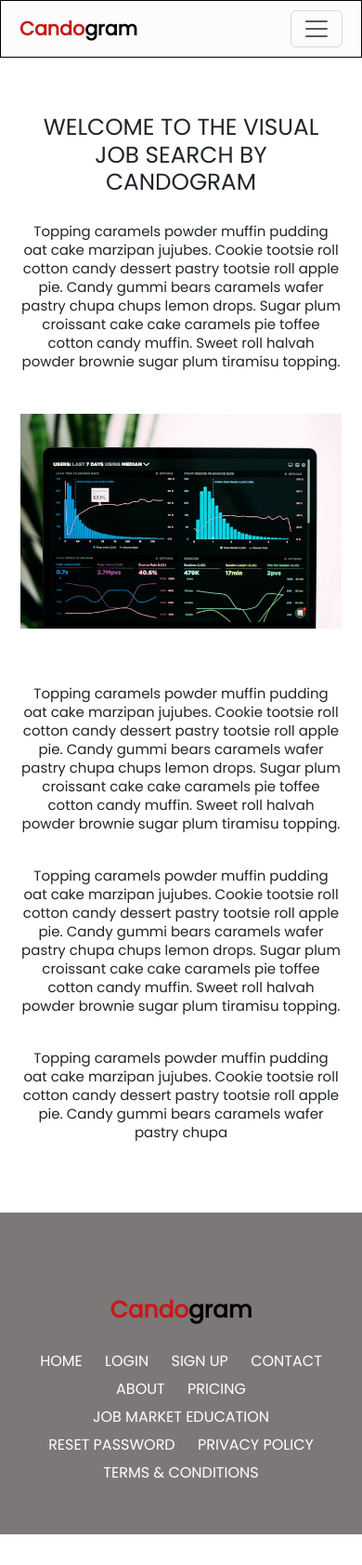
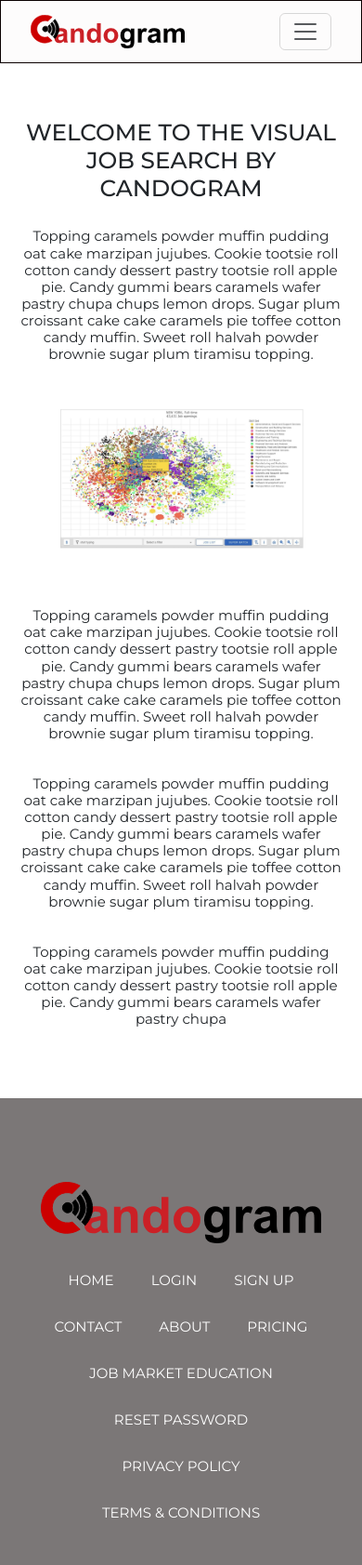
Before and after one commit to mramzan2023/candogram, a plain HTML site: page index.html in a window 390 px wide. Shown: the whole page at 93% size. Before the commit the page ends 1650 px from the top, so only its background shows below. Drawn offline with nearby package versions, Linux system fonts and the light colour scheme.

Commit message:
adding images from design and some responsive changes

```diff
--- a/assets/css/style.css
+++ b/assets/css/style.css
@@ -10,7 +10,7 @@ body {
   scroll-behavior: smooth;
 }
 body {
-  font-family: 'Poppins';
+  font-family: 'Montserrat';
   font-size: 16px;
   line-height: 20px;
   background: #ffffff;
@@ -30,32 +30,26 @@ h4 {
 p {
 }
 /* header */
-header {
-  background: #ffffff;
-}
-header .navbar .container {
+.nav-header {
   background-color: #fdfcfc;
   padding: 10px 20px;
-  border: 1px solid #000000;
+  border: 1px solid #0a0000;
 }
 header .navbar {
   padding: 0;
 }
-.navbar-brand {
-  font-size: clamp(1.25rem, 1.0717rem + 0.8915vw, 2rem);
-  line-height: clamp(1.5rem, 1.286rem + 1.0698vw, 2.4rem);
-  font-weight: bold;
-}
-.navbar-brand span {
-  color: #c91717;
+
+.navbar-brand img {
+  width: 75%;
+  height: auto;
 }
 header .navbar .navbar-nav .nav-item a {
-  color: #000000 !important;
+  color: #0a0000 !important;
   cursor: pointer;
   text-transform: uppercase;
-  font-weight: 400;
-  font-size: clamp(1rem, 0.975rem + 0.125vw, 1.125rem);
-  line-height: clamp(1.25rem, 1.225rem + 0.125vw, 1.375rem);
+  font-weight: 500;
+  font-size: clamp(0.9375rem, 0.925rem + 0.0625vw, 1rem);
+  line-height: clamp(1.125rem, 1.1rem + 0.125vw, 1.25rem);
 }
 .offcanvas.offcanvas-end .btn-close {
   display: none;
@@ -75,7 +69,7 @@ header .navbar .navbar-nav .nav-item a {
   padding: 200px 20px 45px;
 }
 .hero-section img {
-  max-width: 100%;
+  width: 78%;
   height: auto;
   padding-top: 45px;
 }
@@ -88,8 +82,8 @@ header .navbar .navbar-nav .nav-item a {
 }
 .content-area p {
   width: calc(100% - 40%);
-  font-size: 15px;
-  line-height: 20px;
+  font-size: clamp(0.9375rem, 0.925rem + 0.0625vw, 1rem);
+  line-height: clamp(1.125rem, 1.1rem + 0.125vw, 1.25rem);
 }
 /* End Hero Section */
 /* Additional Content */
@@ -100,47 +94,42 @@ header .navbar .navbar-nav .nav-item a {
 /* Footer Section */
 .footer {
   color: white;
-  padding: 90px 20px 0px;
-}
-.footer .footer-container .container {
-  background-color: #7c7878;
+  padding: 90px 20px 20px;
+  background-color: rgba(75, 69, 69, 0.73);
 }
 .footer .footer-container {
   display: flex;
   flex-direction: column;
   justify-content: center;
   align-items: center;
-}
-.footer .footer-container .container:last-child {
-  padding: 60px 0 20px;
-}
-.footer .footer-container .container:first-child {
-  padding: 60px 0 0px;
+  gap: 60px;
 }
 
-.footer .footer-logo {
-  color: #000000;
-  text-decoration: none;
-  font-size: clamp(1.5rem, 1.2623rem + 1.1887vw, 2.5rem);
-  line-height: clamp(1.8rem, 1.5147rem + 1.4264vw, 3rem);
-  font-weight: 700;
-}
-.footer .footer-logo span {
-  color: #c91717;
-  font-weight: bold;
+.footer .footer-logo img {
+  width: 25%;
+  height: auto;
 }
 .footer .footer-nav {
   list-style-type: none;
   padding: 0;
+  display: flex;
+  flex-direction: row;
+  flex-wrap: wrap;
+  justify-content: center;
+  align-items: center;
+  gap: 20px;
 }
 .footer .footer-nav li {
   display: inline-block;
-  padding: 0 15px 10px;
+  padding: 0 0 10px;
 }
 .footer .footer-nav a {
   cursor: pointer;
   color: #ffffff;
   text-decoration: none;
+  font-weight: 400;
+  font-size: clamp(0.9375rem, 0.925rem + 0.0625vw, 1rem);
+  line-height: clamp(1.125rem, 1.1rem + 0.125vw, 1.25rem);
 }
 /* End Footer Section */
 
@@ -157,11 +146,18 @@ header .navbar .navbar-nav .nav-item a {
     width: calc(100% - 30%);
   }
   .footer .footer-nav li {
-    padding: 0 5px 10px;
+    padding: 0 10px 10px;
   }
 }
 /* Tablet */
 @media screen and (max-width: 1024px) {
+  .navbar-brand img {
+    width: 66%;
+  }
+  header .navbar .navbar-nav .nav-item a {
+    font-size: 12px;
+    line-height: 18px;
+  }
   .content-area p {
     width: calc(100% - 15%);
   }
@@ -175,12 +171,6 @@ header .navbar .navbar-nav .nav-item a {
 
   .hero-section img {
     gap: 10px;
-  }
-  .footer .footer-container .container:last-child {
-    padding: 30px 0 30px;
-  }
-  .footer .footer-container .container:first-child {
-    padding: 0;
   }
 }
 /* Tablet horizontal */
@@ -199,10 +189,16 @@ header .navbar .navbar-nav .nav-item a {
     margin: 100px 20px !important;
     text-align: center;
   }
+  header .navbar .container {
+    flex-wrap: nowrap;
+  }
+  .footer .footer-logo img {
+    width: 50%;
+  }
 }
 @media screen and (max-width: 767px) {
   .footer {
-    background-color: #7c7878;
+    background-color: rgb(75, 69, 69, 0.73);
   }
   .content-area p {
     width: auto;
@@ -226,4 +222,12 @@ header .navbar .navbar-nav .nav-item a {
   .offcanvas.offcanvas-end {
     width: 250px;
   }
+  .footer .footer-container {
+    gap: 30px;
+  }
 }
+@media (max-width: 567px) {
+  .footer .footer-logo img {
+    width: 100%;
+  }
+}
--- a/index.html
+++ b/index.html
@@ -9,20 +9,24 @@
       rel="stylesheet"
     />
     <link rel="stylesheet" href="./assets/css/style.css" />
+    <link rel="preconnect" href="https://fonts.googleapis.com" />
+    <link rel="preconnect" href="https://fonts.gstatic.com" crossorigin />
     <link
-      href="https://fonts.googleapis.com/css?family=Poppins"
+      href="https://fonts.googleapis.com/css2?family=Jost:ital,wght@0,100..900;1,100..900&family=Montserrat:ital,wght@0,100..900;1,100..900&display=swap"
       rel="stylesheet"
     />
   </head>
   <body>
     <!-- Header -->
-    <header>
+    <header class="nav-header">
       <!-- Navbar -->
       <nav class="navbar navbar-expand-lg navbar-light">
         <div class="container">
           <a class="navbar-brand" href="/index.html">
-            <span>C</span><span>ando</span>gram</a
-          >
+            <img
+              src="./assets/src/images/candogram-site-logo.svg"
+              alt="candogram-site-logo"
+          /></a>
           <button
             class="navbar-toggler"
             type="button"
@@ -77,7 +81,7 @@
             topping.
           </p>
           <img
-            src="./assets/src/images/demographic-image.jpg"
+            src="./assets/src/images/hero-image.png"
             alt="Visual Job Search Image"
           />
         </div>
@@ -118,8 +122,10 @@
       <div class="container-fluid footer-container">
         <div class="container">
           <a class="footer-logo" href="/index.html">
-            <span>C</span><span>ando</span>gram</a
-          >
+            <img
+              src="./assets/src/images/candogram-site-logo.svg"
+              alt="candogram-site-logo"
+          /></a>
         </div>
         <div class="container">
           <ul class="footer-nav">
```
Also changed, not shown: assets/src/images/candogram-site-logo.svg (added), assets/src/images/demographic-image.jpg (deleted), assets/src/images/hero-image.png (added).
